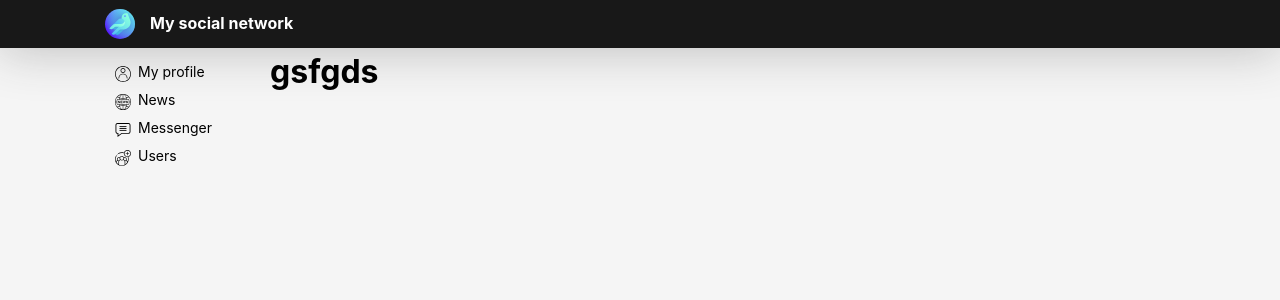
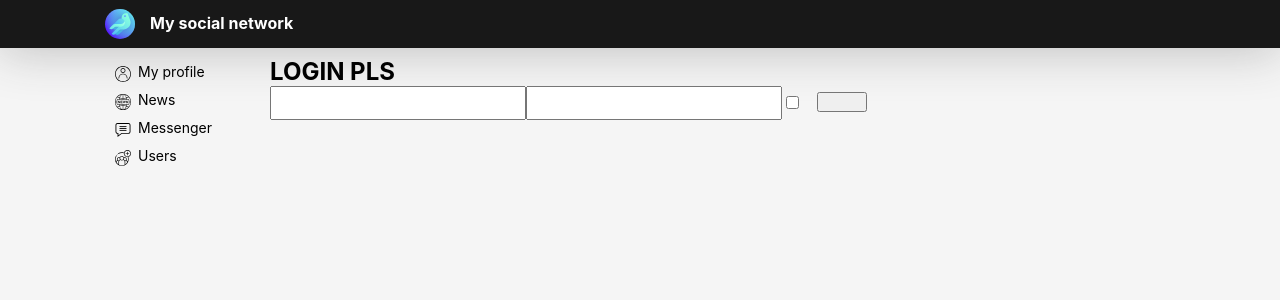
Before and after one commit to Metter1/SocialNetwork, a React (Create React App) app: page /Login in a window 1280 px wide. Shown: the top 300 px of the page. Built offline with nearby package versions, Linux system fonts and the light colour scheme; no server answers.

Commit message:
login error

```diff
--- a/package.json
+++ b/package.json
@@ -7,6 +7,7 @@
     "@testing-library/react": "^11.2.7",
     "@testing-library/user-event": "^12.8.3",
     "axios": "^0.21.1",
+    "formik": "^2.2.9",
     "react": "^17.0.2",
     "react-dom": "^17.0.2",
     "react-redux": "^7.2.4",
--- a/src/App.js
+++ b/src/App.js
@@ -8,9 +8,16 @@ import UsersContainer from './components/Users/UsersContainer';
 import ProfileContainer from './components/Profile/ProfileContainer';
 import HeaderContainer from './components/header/HeaderContainer';
 import Login from './components/Login/Login';
+import { Component } from 'react';
 
 
-let App = (props) => {
+class App extends Component {
+
+    componentDidMount(){
+
+    }
+
+    render() {
         return (
             <div>
                 <HeaderContainer />
@@ -30,6 +37,7 @@ let App = (props) => {
             </div >
         );
     }
+}
 
 
 export default App;
--- a/src/api/api.js
+++ b/src/api/api.js
@@ -28,10 +28,10 @@ export const profileAPI = {
         return instance.get(`profile/` + id).then(response => response.data)
     },
     getStatus(id) {
-        return instance.get(`profile/status/` + id).then(response => response.data)
+        return instance.get(`profile/status/` + id)
     },
     updateStatus(status){
-        return instance.put(`profile/status/`, {status: status}).then(response => response.data)
+        return instance.put(`profile/status/`, {status: status})
     }
 }
 
@@ -39,19 +39,11 @@ export const profileAPI = {
 export const authAPI = {
     getAuth() {
         return instance.get(`auth/me`).then(response => response.data)
+    },
+    login(email, password, remember) {
+        return instance.post(`auth/login`, {email, password, remember})
+    },
+    logout(){
+        return instance.delete(`auth/login`)
     }
 }
-
-
-
-// componentDidMount() {
-//     axios.get(`https://social-network.samuraijs.com/api/1.0/auth/me`, {
-//         withCredentials: true
-//     })
-//         .then(response => {
-//             if(response.data.resultCode === 0) {
-//                 let {email, id, login} = response.data.data
-//                 this.props.setAuthUserDaTa(email, id, login)
-//             }
-//         });
-// }
--- a/src/components/Login/Login.jsx
+++ b/src/components/Login/Login.jsx
@@ -1,9 +1,62 @@
 import React from 'react'
+import { Form, Formik, Field } from 'formik';
+import { connect } from 'react-redux';
+import { login } from '../../redux/auth-reducer';
+import { Redirect } from 'react-router-dom';
 
-export default function Login(props) {
+
+const Login = (props) => {
+    if (props.isAuth) {
+        return <Redirect to={'/profile'} />
+    }
+
     return (
         <div>
-            <h1>gsfgds</h1>
+            <div>
+                <h2>LOGIN PLS</h2>
+            </div>
+            <LoginForm login={props.login} />
+            {props.loginSuccess && <Error />}
         </div>
     )
 }
+
+const LoginForm = (props) => {
+    return (
+        <Formik
+            initialValues={{ email: '', password: '', remember: '' }}
+            onSubmit={(data, actions) => {
+                let smt = (props.login(data.email, data.password, data.remember, actions.setStatus))
+                debugger
+            }}
+
+        >
+            {
+
+                <Form>
+                    <Field type="text" name="email" />
+                    <Field type="password" name="password" />
+                    <Field type="checkbox" name="remember" />
+                    <button type="submit"></button>
+                </Form>
+
+            }
+        </Formik>
+    )
+}
+const Error = () => {
+    return (
+        <div>
+            <h2 style={{color: 'red'}}>Wrong password or login</h2>
+        </div>
+    )
+}
+
+const mapStateToProps = (state) => ({
+    isAuth: state.auth.isAuth,
+    loginSuccess: state.auth.loginSuccess
+})
+
+export default connect(mapStateToProps, { login })(Login)
+// data.email, data.password, data.remember
+// 'ryoldenshi1232@gmail.com', 'ghbdtnrhjn1', true
--- a/src/components/Profile/ProfileInfo/ProfileStatus.jsx
+++ b/src/components/Profile/ProfileInfo/ProfileStatus.jsx
@@ -7,7 +7,7 @@ class ProfileStatus extends React.Component {
         status: this.props.status
     }
 
-    activateEditMode = () =>{
+    activateEditMode = () => {
         this.setState({
             editMode: true,
         })
@@ -23,20 +23,29 @@ class ProfileStatus extends React.Component {
             status: e.currentTarget.value
         })
     }
+
+    componentDidUpdate(prevProps, prevState) {
+        if(prevProps.status !== this.props.status){
+            this.setState({
+                status: this.props.status
+            })
+        }
+    }
+
     render() {
         return (
             <div>
                 <div >
 
                     {!this.state.editMode &&
-                        <h3 onClick={this.activateEditMode }>{this.state.status || '---------'}</h3>
+                        <span onClick={this.activateEditMode}>{this.props.status || '---------'}</span>
                     }
 
                 </div>
                 <div>
                     {this.state.editMode &&
                         <input autoFocus={true} onBlur={this.deactivateEditMode}
-                         onChange={this.onStatusChange} value={this.state.status} />
+                            onChange={this.onStatusChange} value={this.state.status} />
                     }
                 </div>
             </div>
--- a/src/components/header/Header.jsx
+++ b/src/components/header/Header.jsx
@@ -13,14 +13,10 @@ export default function Header(props) {
                     <h2 className={s.title}>My social network</h2>
                 </div>
                 <div className={s.loginBlock}>
-                    {props.isAuth ?
-                        <span className={s.link}>
-                            {props.login}
-                        </span> :
-
-                        <NavLink to={'/login'} className={s.link}>
-                            Login
-                        </NavLink>}
+                    {props.isAuth && <div><span className={s.link}>{props.login} </span>
+                            <button onClick={props.logout}>Login</button>
+                          </div>
+                    }
                 </div>
             </div>
         </div>
--- a/src/components/header/HeaderContainer.jsx
+++ b/src/components/header/HeaderContainer.jsx
@@ -1,7 +1,7 @@
 import React from 'react'
 import { connect } from 'react-redux';
 import Header from './Header'
-import { getAuthUserData } from './../../redux/auth-reducer';
+import { getAuthUserData, logout } from './../../redux/auth-reducer';
 
 
 class HeaderContainer extends React.Component {
@@ -20,4 +20,4 @@ const mapStateToProps = (state) => ({
     login: state.auth.login
 })
 
-export default connect(mapStateToProps, { getAuthUserData })(HeaderContainer);
+export default connect(mapStateToProps, { getAuthUserData, logout })(HeaderContainer);
--- a/src/redux/auth-reducer.js
+++ b/src/redux/auth-reducer.js
@@ -1,28 +1,55 @@
+
 import { authAPI } from './../api/api';
 const SET_USER_DATA = 'SET_USER_DATA';
+const LOGIN_SUCCESS = 'LOGIN_SUCCESS';
 let initialStore = {
     userID: null,
     email: null,
     login: null,
-    isAuth: true,
+    isAuth: false,
+    loginSuccess: null
 }
 const authReducer = (state = initialStore, action) => {
     switch (action.type) {
         case SET_USER_DATA:
-            return { ...state, ...action.data, isAuth: true }
+            return { ...state, ...action.data, isAuth: action.data.isAuth }
+        case LOGIN_SUCCESS:
+            return {...state, loginSuccess: action.loginSuccess}
         default:
             return state
     }
 }
-export const setAuthUserDaTa = (email, userID, login) => ({ type: SET_USER_DATA, data: { email, userID, login } })
+export const setAuthUserData = (email, userID, login, isAuth) => ({ type: SET_USER_DATA, data: { email, userID, login, isAuth } })
+export const setloginSuccess = (loginSuccess) => ({ type: LOGIN_SUCCESS, loginSuccess})
 
 export const getAuthUserData = () => (dispatch) =>{
     authAPI.getAuth().then(data => {
         if(data.resultCode === 0) {
             let {email, id, login} = data.data
-            dispatch(setAuthUserDaTa(email, id, login))
+            dispatch(setAuthUserData(email, id, login, true))
         }
     });
 }
 
+export const login = (email, password, remember, setStatus) => (dispatch) =>{
+    authAPI.login(email, password, remember,setStatus).then(response => {
+        if(response.data.resultCode === 0) {
+            dispatch(getAuthUserData())
+        }else if(response.data.resultCode === 1){
+            console.log(setStatus)
+            dispatch(setloginSuccess(true));
+        }
+        return '123';
+    });
+}
+export const logout = () => (dispatch) =>{
+    authAPI.logout().then(response => {
+        if(response.data.resultCode === 0) {
+            dispatch(setAuthUserData(null, null,null, false))
+        }
+    });
+}
+
+
+
 export default authReducer
--- a/src/redux/profile-reducer.js
+++ b/src/redux/profile-reducer.js
@@ -4,14 +4,17 @@ const SET_USER_PROFILE = 'SET_USER_PROFILE';
 const SET_STATUS = 'SET_STATUS'
 let initialStore = {
     profile: null,
-    status: ''
+    status: ""
 }
 const profileReducer = (state = initialStore, action) => {
     switch (action.type) {
         case SET_USER_PROFILE:
             return { ...state, profile: action.profile }
         case SET_STATUS:
-            return { ...state, status: action.status }
+            return {
+                ...state,
+                status: action.status
+            }
         default:
             return state;
     }
@@ -21,23 +24,29 @@ const setUserProfile = (profile) => ({ type: SET_USER_PROFILE, profile })
 const setUserStatus = (status) => ({ type: SET_STATUS, status })
 
 
-export const getUserStatus = (userID) => (dispatch) =>{
-    profileAPI.getStatus(userID).then(data => {
-        dispatch(setUserStatus(data));
-    })
+export const getUserProfile = (userID) => (dispatch) => {
+
+    profileAPI.getProfile(userID)
+        .then(data => {
+            dispatch(setUserProfile(data));
+        })
 }
-export const updateUserStatus = (status) => (dispatch) =>{
+export const getUserStatus = (userID) => (dispatch) => {
+    profileAPI.getStatus(userID)
+        .then(response => {
+            dispatch(setUserStatus(response.data));
+        })
+}
+export const updateUserStatus = (status) => (dispatch) => {
 
-    profileAPI.updateStatus(status).then(data => {
-        dispatch(setUserStatus(data));
-    })
+    profileAPI.updateStatus(status)
+
+        .then(response => {
+            if (response.data.resultCode === 0) {
+                dispatch(setUserStatus(status));
+            }
+        })
 }
 
-export const getUserProfile = (userID) => (dispatch) => {
-
-    profileAPI.getProfile(userID).then(data => {
-        dispatch(setUserProfile(data));
-    })
-}
 
 export default profileReducer;
```
Also changed, not shown: src/components/Profile/ProfileContainer.jsx (+7 -7 lines), 1 other file (tests, documents, lock files or other folders). Lines whose indentation alone changed are shown as unchanged.
